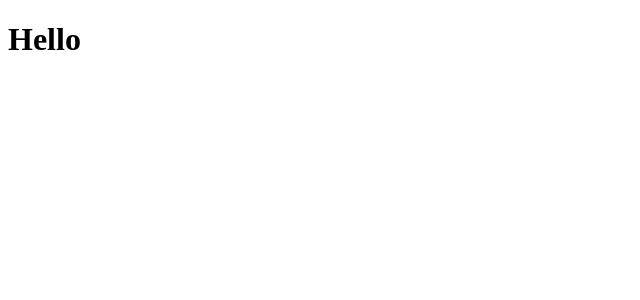
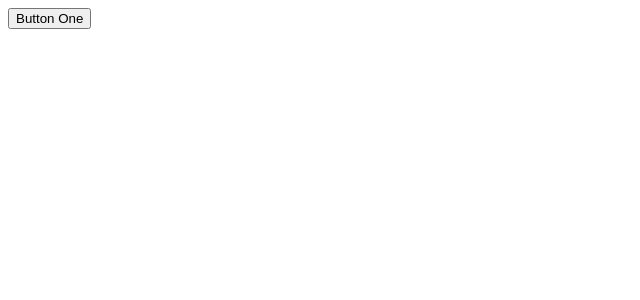
Before and after one commit to Arkmer/2-react-redux, a React (Create React App) app: page / in a window 1280 px wide. Shown: the top 300 px of the page, without its empty margins (0-640 px from the left). Built offline with nearby package versions, Linux system fonts and the light colour scheme.

Commit message:
reducer firing in dispatch

```diff
--- a/src/Components/App/App.js
+++ b/src/Components/App/App.js
@@ -1,14 +1,15 @@
 import React, { Component } from 'react';
 import './App.css';
+import { connect } from 'react-redux';
 
 class App extends Component {
   render() {
     return (
       <div>
-        <h1>Hello</h1>
+        <button onClick={() => this.props.dispatch({type: 'BUTTON_ONE'})}>Button One</button>
       </div>
     );
   }
 }
 
-export default App;
+export default connect()(App);
--- a/src/index.js
+++ b/src/index.js
@@ -3,6 +3,14 @@ import ReactDOM from 'react-dom';
 import './index.css';
 import App from './Components/App/App.js';
 import registerServiceWorker from './registerServiceWorker';
+import { createStore } from 'redux';
+import { Provider } from 'react-redux';
 
-ReactDOM.render(<App />, document.getElementById('root'));
+const storeInstance = createStore(
+    () => {
+        console.log('Reducer Test!');
+    },
+);
+
+ReactDOM.render(<Provider store={storeInstance}><App /></Provider>, document.getElementById('root'));
 registerServiceWorker();
```
Also changed, not shown: 1 other file (tests, documents, lock files or other folders).
